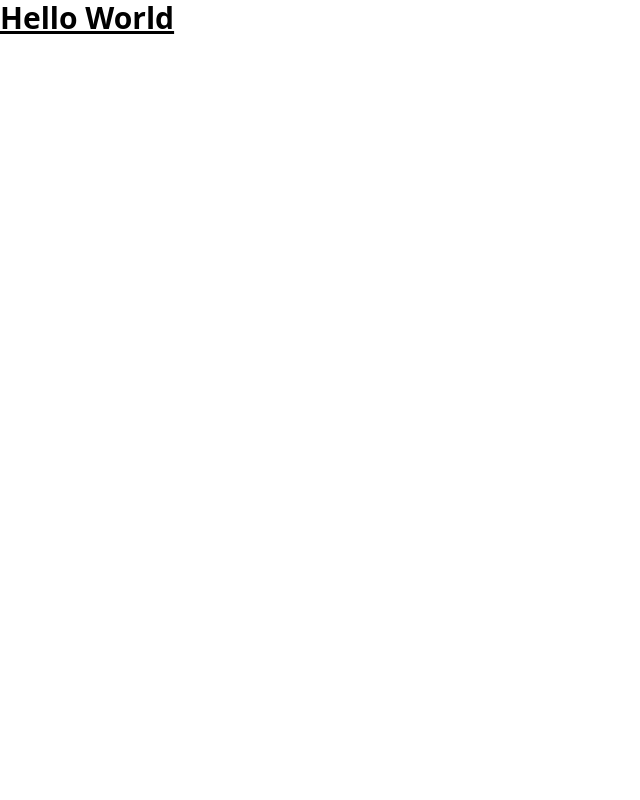
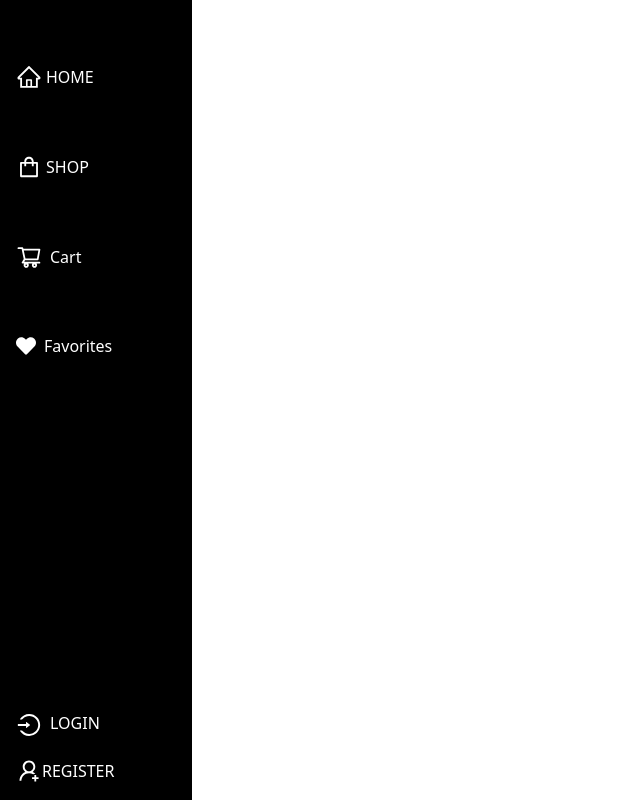
Before and after one commit to subodh556/ecommerce, a React (Vite) app in the folder frontend/: page / in a window 1280 px wide. Shown: the whole page, without its empty margins (0-640 px from the left). Built offline with nearby package versions, Linux system fonts and the light colour scheme.

Commit message:
navigation

```diff
--- a/frontend/src/App.jsx
+++ b/frontend/src/App.jsx
@@ -1,8 +1,18 @@
+import { Outlet } from "react-router-dom";
+import Navigation from "./pages/Auth/Navigation";
+import { ToastContainer } from "react-toastify";
+import "react-toastify/dist/ReactToastify.css";
 
-function App() {
+const App = () => {
   return (
-    <h1 className="text-3xl font-bold underline">Hello World</h1>
-  )
-}
+    <>
+      <ToastContainer />
+      <Navigation />
+      <main className="py-3">
+        <Outlet />
+      </main>
+    </>
+  );
+};
 
-export default App
+export default App;
--- a/frontend/src/main.jsx
+++ b/frontend/src/main.jsx
@@ -2,9 +2,17 @@ import React from 'react';
 import ReactDOM from 'react-dom/client';
 import App from './App.jsx';
 import "./index.css";
+import { Route, RouterProvider, createRoutesFromElements } from "react-router";
+import { createBrowserRouter } from "react-router-dom";
+
+const router = createBrowserRouter(
+  createRoutesFromElements(
+    <Route path="/" element={<App />}>
+
+    </Route>
+  )
+);
 
 ReactDOM.createRoot(document.getElementById('root')).render(
-  <React.StrictMode>
-    <App />
-  </React.StrictMode>,
+  <RouterProvider router={router} />
 )
--- /dev/null
+++ b/frontend/src/pages/Auth/Navigation.css
@@ -0,0 +1,36 @@
+#navigation-container {
+    width: 4%;
+    transition: width 0.3s ease-in-out;
+    overflow: hidden; /* Hide overflowing content during transition */
+  }
+
+  #navigation-container:hover {
+    width: 15%;
+  }
+
+  /* Initially hide nav-item-name */
+  .nav-item-name {
+    display: none;
+    transition: opacity 0.2s ease-in-out; /* Add opacity transition */
+  }
+
+  #navigation-container:hover .nav-item-name {
+    display: block;
+    opacity: 1;
+  }
+
+  .search-input {
+    display: none;
+    opacity: 0;
+    transition: opacity 0.2s ease-in-out; /* Add opacity transition */
+  }
+
+  #navigation-container:hover .search-input {
+    display: block;
+    opacity: 1;
+  }
+
+  #navigation-container:hover .search-icon {
+    display: none;
+    transition: opacity 0.2s ease-in-out; /* Add opacity transition */
+  }
--- /dev/null
+++ b/frontend/src/pages/Auth/Navigation.jsx
@@ -0,0 +1,90 @@
+import { useState } from "react";
+import {AiOutlineHome, AiOutlineShopping,AiOutlineLogin,AiOutlineUserAdd,AiOutlineShoppingCart,} from "react-icons/ai";
+import { FaHeart } from "react-icons/fa";
+import { Link } from "react-router-dom";
+import { useNavigate } from "react-router-dom";
+import "./Navigation.css";
+
+
+const Navigation = () => {
+
+    const [dropdownOpen, setDropdownOpen] = useState(false);
+    const [showSidebar, setShowSidebar] = useState(false);
+
+    const toggleDropdown = () => {
+      setDropdownOpen(!dropdownOpen);
+    };
+    const toggleSidebar = () => {
+        setShowSidebar(!showSidebar);
+    };
+    const closeSidebar=()=>{
+        setShowSidebar(false);
+    }
+    return (
+        <div
+          style={{ zIndex: 9999 }}
+          className={`${
+            showSidebar ? "hidden" : "flex"
+          } xl:flex lg:flex md:hidden sm:hidden flex-col justify-between p-4 text-white bg-[#000] w-[4%] hover:w-[15%] h-[100vh]  fixed `}
+          id="navigation-container"
+        >
+          <div className="flex flex-col justify-center space-y-4">
+            <Link
+              to="/"
+              className="flex items-center transition-transform transform hover:translate-x-2"
+            >
+              <AiOutlineHome className="mr-1 mt-[3rem]" size={26} />
+              <span className="hidden nav-item-name mt-[3rem]">HOME</span>{" "}
+            </Link>
+
+            <Link
+              to="/shop"
+              className="flex items-center transition-transform transform hover:translate-x-2"
+            >
+              <AiOutlineShopping className="mr-1 mt-[3rem]" size={26} />
+              <span className="hidden nav-item-name mt-[3rem]">SHOP</span>{" "}
+            </Link>
+
+            <Link to="/cart" className="flex relative">
+              <div className="flex items-center transition-transform transform hover:translate-x-2">
+                <AiOutlineShoppingCart className="mt-[3rem] mr-2" size={26} />
+                <span className="hidden nav-item-name mt-[3rem]">Cart</span>{" "}
+              </div>
+
+            </Link>
+
+            <Link to="/favorite" className="flex relative">
+              <div className="flex justify-center items-center transition-transform transform hover:translate-x-2">
+                <FaHeart className="mt-[3rem] mr-2" size={20} />
+                <span className="hidden nav-item-name mt-[3rem]">
+                  Favorites
+                </span>{" "}
+
+              </div>
+            </Link>
+          </div>
+          <ul>
+            <li>
+              <Link
+                to="/login"
+                className="flex items-center mt-5 transition-transform transform hover:translate-x-2"
+              >
+                <AiOutlineLogin className="mr-2 mt-[4px]" size={26} />
+                <span className="hidden nav-item-name">LOGIN</span>
+              </Link>
+            </li>
+            <li>
+              <Link
+                to="/register"
+                className="flex items-center mt-5 transition-transform transform hover:translate-x-2"
+              >
+                <AiOutlineUserAdd size={26} />
+                <span className="hidden nav-item-name">REGISTER</span>
+              </Link>
+            </li>
+          </ul>
+        </div>
+      );
+}
+
+export default Navigation
```
